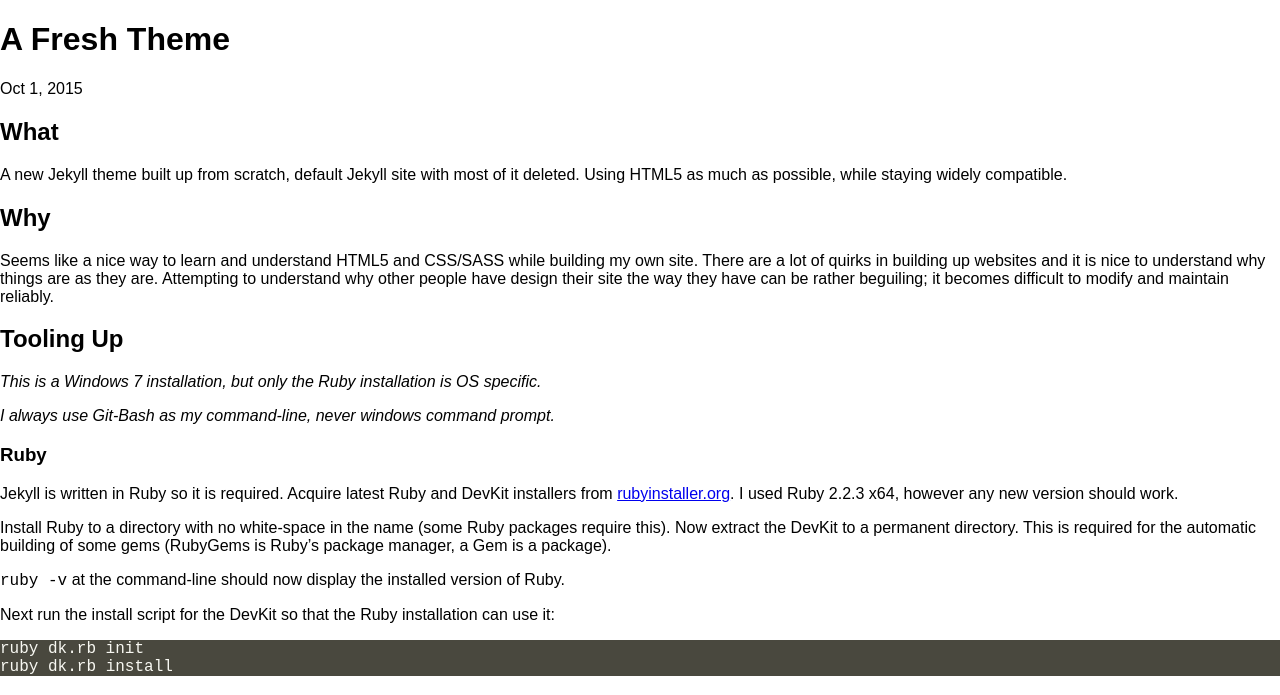
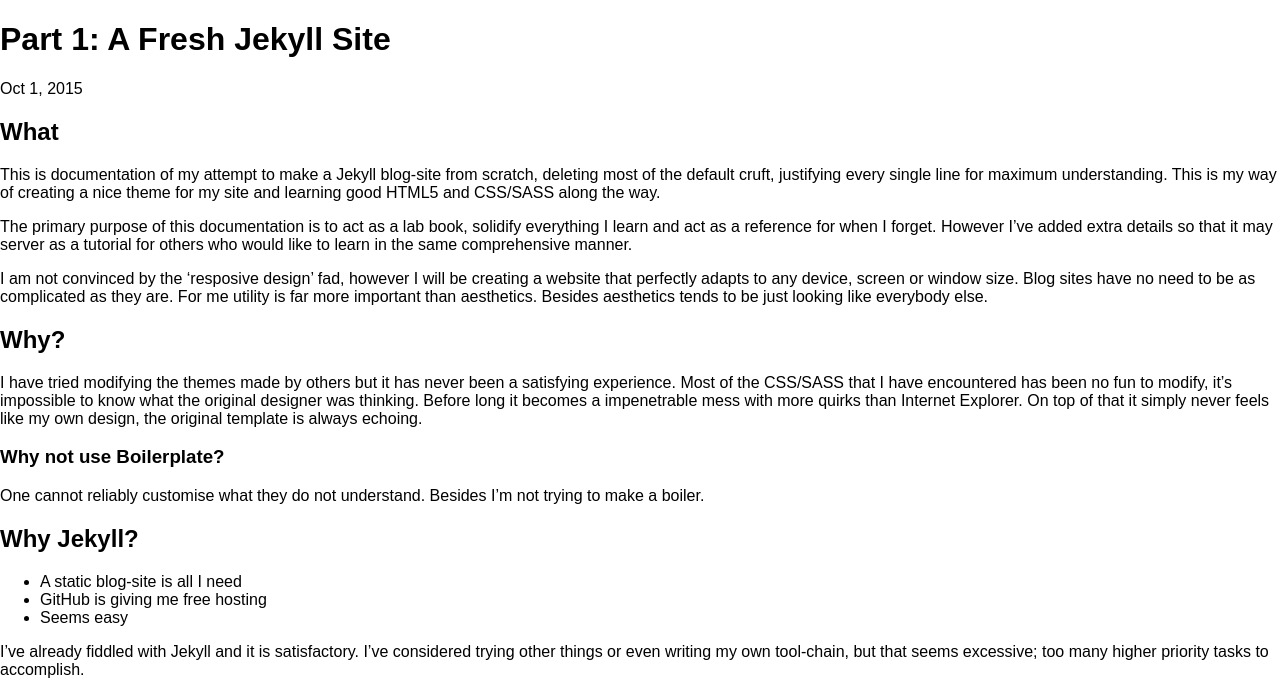
Before and after one commit to t3hmun/t3hsite, a Jekyll site: the page built from _posts/2015-10-01-a-fresh-theme.md, in a window 1280 px wide and 1400 px high, cut to the strip 100-795 px from the top of the window. Built offline with Jekyll 4.4.1, drawn with Linux system fonts in a browser that asks for light colours; some of the changed text lies outside the part shown.

Commit message:
Wrrote about html HEAD and rearranged others.

````diff
--- a/_posts/2015-10-01-a-fresh-theme.md
+++ b/_posts/2015-10-01-a-fresh-theme.md
@@ -1,140 +1,40 @@
 ---
 layout: post
-title: A Fresh Theme
+title: "Part 1: A Fresh Jekyll Site"
+date: 2015-10-01 01:00:00
+description: "This is documentation of my attempt to make a Jekyll blog-site from scratch, deleting most of the default cruft, justifying every single line for maximum understanding. Learning good HTML5 and CSS along the way."
 ---
 
 ## What
 
-A new Jekyll theme built up from scratch, default Jekyll site with most of it deleted.
-Using HTML5 as much as possible, while staying widely compatible.
+This is documentation of my attempt to make a Jekyll blog-site from scratch, deleting most of the default cruft, justifying every single line for maximum understanding. This is my way of creating a nice theme for my site and learning good HTML5 and CSS/SASS along the way.
+
+The primary purpose of this documentation is to act as a lab book, solidify everything I learn and act as a reference for when I forget. However I've added extra details so that it may server as a tutorial for others who would like to learn in the same comprehensive manner.
+
+I am not convinced by the 'resposive design' fad, however I will be creating a website that perfectly adapts to any device, screen or window size.
+Blog sites have no need to be as complicated as they are.
+For me utility is far more important than aesthetics.
+Besides aesthetics tends to be just looking like everybody else.
+
+## Why?
+
+I have tried modifying the themes made by others but it has never been a satisfying experience.
+Most of the CSS/SASS that I have encountered has been no fun to modify, it's impossible to know what the original designer was thinking.
+Before long it becomes a impenetrable mess with more quirks than Internet Explorer.
+On top of that it simply never feels like my own design, the original template is always echoing.
 
 
-## Why
+### Why not use Boilerplate?
 
-Seems like a nice way to learn and understand HTML5 and CSS/SASS while building my own site.
-There are a lot of quirks in building up websites and it is nice to understand why things are as they are.
-Attempting to understand why other people have design their site the way they have can be rather beguiling; it becomes difficult to modify and maintain reliably.
+One cannot reliably customise what they do not understand.
+Besides I'm not trying to make a boiler.
 
 
-## Tooling Up
+## Why Jekyll?
 
-_This is a Windows 7 installation, but only the Ruby installation is OS specific._
+* A static blog-site is all I need
+* GitHub is giving me free hosting
+* Seems easy
 
-_I always use Git-Bash as my command-line, never windows command prompt._
-
-### Ruby
-
-Jekyll is written in Ruby so it is required.
-Acquire latest Ruby and DevKit installers from [rubyinstaller.org](http://rubyinstaller.org/downloads/).
-I used Ruby 2.2.3 x64, however any new version should work.
-
-Install Ruby to a directory with no white-space in the name (some Ruby packages require this).
-Now extract the DevKit to a permanent directory.
-This is required for the automatic building of some gems (RubyGems is Ruby's package manager, a Gem is a package).
-
-`ruby -v` at the command-line should now display the installed version of Ruby.
-
-Next run the install script for the DevKit so that the Ruby installation can use it:
-
-```bash
-ruby dk.rb init
-ruby dk.rb install
-```
-
-### Jekyll and Friends
-
-Install Jekyll and Rouge using the RubyGems.
-Rouge is a syntax highlighter, its installation can be skipped if the blog being created will never display code.
-
-```bash
-gem install jekyll
-gem install rouge
-```
-
-## Create a Not So Fresh New Jekyll Site
-
-Create a new default blog-site with `jekyll new`.
-The `jekyll serve` command builds the site and then hosts the page at `localhost:4000`.
-It automatically rebuilds when changes are made so it can be left running.
-
-```bash
-jekyll new site-name
-cd new site-name
-jekyll serve
-```
-
-This is a good time to make an initial Git commit.
-
-### Creating a CSS base
-
-The default Jekyll blog site already has a load of CSS; it has a formatted layout.
-In order to start from scratch some deleting is in order.
-
-Delete all the files in the `/_sass/` folder.
-
-The implementation of CSS and HTML is not consistent across web browsers.
-In order to create a consistent basic appearance download [normalize.css](https://github.com/necolas/normalize.css/). Rename it to `_normalize.scss` and put it in the `/_sass/` folder.
-
-Next create a basic syntax highlighting CSS file (if wanted).
-
-```bash
-cd _sass
-rougify style monokai > _syntax.scss
-```
-
-See [the rouge source](https://github.com/jneen/rouge/tree/master/lib/rouge/themes) for the names of other themes.
-
-Finally modify `/css/main.scss`, remove all the cruft and reference the new scss files that have been created:
-
-```sass
----
-# Only the main Sass file needs front matter (the dashes are enough)
----
-@charset "utf-8";
-
-// Import partials from `sass_dir` (defaults to `_sass`)
-@import
-        "normalize",
-        "syntax"
-;
-```
-
-Wonderful, now the CSS is utterly basic but still consistent.
-Unfortunately the page now looks ridiculous thanks to some in-line SVG images.
-
-Delete the contents of `/includes/header.html` and `/includes/footer.html`.
-
-Finally a simple, minimal blog-site with a default-style appearance.
-
-
-### The YML Config
-
-The `_config.yml` file is the basic config for the site. Most of it should be self-explanatory.
-
-Some extra build options are useful to modify the behaviour of the kramdown markdown processor (added to the end of the file):
-
-```yaml
-kramdown:
-  input: GFM
-  syntax_highlighter: rouge
-  hard_wrap: false
-```
-
-`input: GFM`
-: Allows processing of Github Flavored Markdown.
-
-`syntax_highlighter: rouge`
-: Use Rouge to process the code blocks.
-
-`hard_wrap: true`
-: This is a personal preference. Tells Kramdown to ignore single new-lines.
-Double new line is a new paragraph.
-The only way to get a single new line is to use `<br>`.
-This is they way Markdown is meant to behave.
-
-The appearance of any code should markedly improve after this.
-
-## What next?
-
-The SASS/CSS has successfully been cut down to a basic level, perfect to build on.
-Next is cleaning up the HTML, re-structuring using HTML5, but without getting carried away and complicated.
+I've already fiddled with Jekyll and it is satisfactory.
+I've considered trying other things or even writing my own tool-chain, but that seems excessive; too many higher priority tasks to accomplish.
````
Also changed, not shown: _posts/2015-10-01-clean-basic-html.md (added, +149 -0 lines), _posts/2015-10-01-part-02-tooling-up.md (added, +58 -0 lines), _posts/2015-10-01-part-03-css-and-sass-foundation-from-scratch.md (added, +133 -0 lines).
